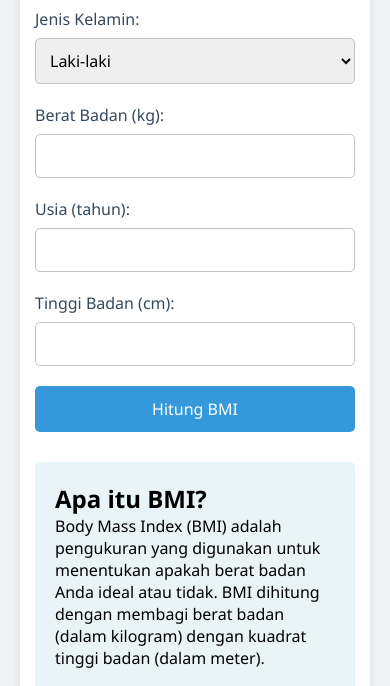
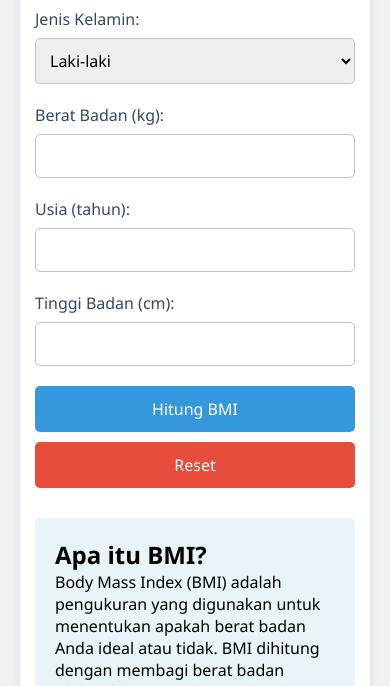
Before and after one commit to revou-fundamental-course/20-jan-25-Muhammadkemalq, a plain HTML site: page index.html in a window 390 px wide. Shown: the part 100-786 px from the top of the page. Drawn offline with Linux system fonts and the light colour scheme.

Commit message:
Perubahan HTML, CSS dan javascript

```diff
--- a/css/style.css
+++ b/css/style.css
@@ -45,20 +45,40 @@ input, select {
     font-size: 16px;
 }
 
-button {
-    background-color: #3498db;
-    color: white;
+/* Button styles */
+.button-group {
+    display: flex;
+    flex-direction: column;
+    gap: 10px;
+    margin-bottom: 20px;
+}
+
+.btn-calculate, .btn-reset {
+    flex: 1;
     padding: 12px 24px;
     border: none;
     border-radius: 5px;
     cursor: pointer;
-    width: 100%;
     font-size: 16px;
     transition: background-color 0.3s;
 }
 
-button:hover {
+.btn-calculate {
+    background-color: #3498db;
+    color: white;
+}
+
+.btn-calculate:hover {
     background-color: #2980b9;
+}
+
+.btn-reset {
+    background-color: #e74c3c;
+    color: white;
+}
+
+.btn-reset:hover {
+    background-color: #c0392b;
 }
 
 .result {
@@ -124,4 +144,8 @@ button:hover {
     .container {
         padding: 15px;
     }
+
+    .button-group {
+        flex-direction: column;
+    }
 }
--- a/index.html
+++ b/index.html
@@ -35,7 +35,10 @@
                 <input type="number" id="height" required min="1" max="300">
             </div>
 
-            <button type="submit">Hitung BMI</button>
+            <div class="button-group">
+                <button type="submit" class="btn-calculate">Hitung BMI</button>
+                <button type="button" class="btn-reset" id="resetButton">Reset</button>
+            </div>
         </form>
 
         <!-- BMI Result Section -->
--- a/js/script.js
+++ b/js/script.js
@@ -1,12 +1,31 @@
 // Get DOM elements
 const bmiForm = document.getElementById('bmiForm');
 const resultDiv = document.getElementById('result');
+const resetButton = document.getElementById('resetButton');
 
 // Add form submit event listener
 bmiForm.addEventListener('submit', function(e) {
     e.preventDefault();
     calculateBMI();
 });
+
+// Add reset button event listener
+resetButton.addEventListener('click', resetCalculator);
+
+/**
+ * Reset the calculator form and hide results
+ */
+function resetCalculator() {
+    // Reset form fields
+    bmiForm.reset();
+
+    // Hide result div
+    resultDiv.className = 'result';
+    resultDiv.innerHTML = '';
+
+    // Set focus to first input
+    document.getElementById('gender').focus();
+}
 
 /**
  * Calculate BMI and display results
```
